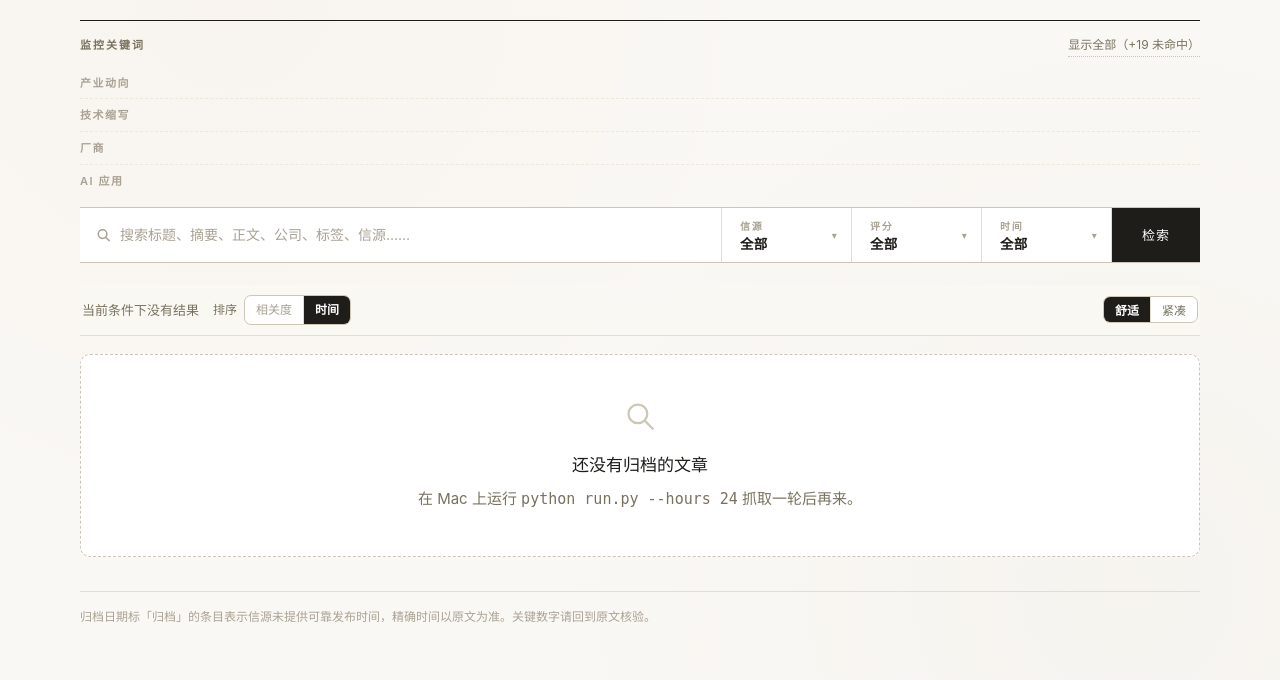
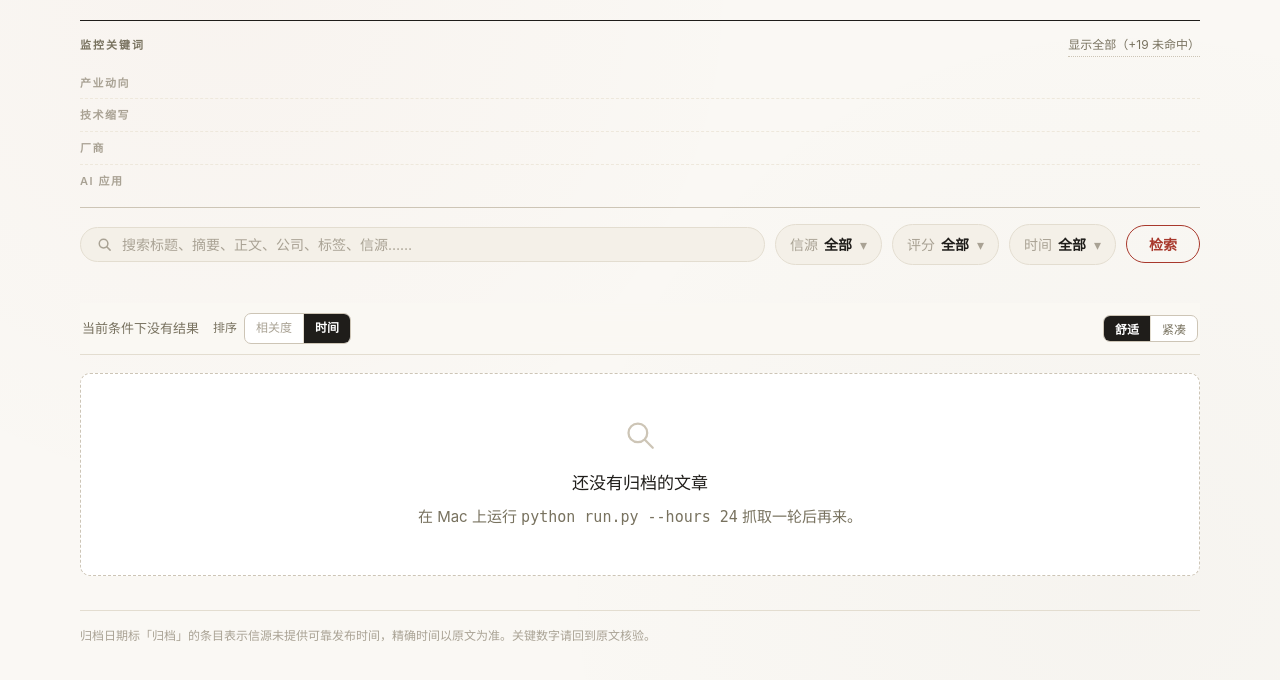
Before and after one commit to viccool6/ai-tech-intel, a Flask app: page / in a window 1280 px wide. Shown: the part 70-750 px from the top of the page. Run offline with Flask 3, Linux system fonts and the light colour scheme; the visitor is signed in with stand-in values (Sample User, id 1); data that the repository does not hold is empty.

Commit message:
ui(search): 工具条搬 E2 软 pill 版；关键词加 hover/active pill 背景
统一检索页控件的视觉语言，解决"关键词报刊风 vs 工具条 Excel 风"
两个区块气质冲突的问题：

- 工具条：去掉竖线分格 + 黑色矩形按钮。搜索框和三个筛选下拉共用
  同款软 pill（米色底 + hairline border + hover 加深）；检索按钮
  改成 accent 描边 pill，hover 填色。所有字号统一 14px
- 关键词：默认仍是纯文字（保留分类留白的报刊感），但 hover 和
  active 状态出软 pill 背景，跟工具条控件同源

参照 mockup ai-news-mockups/E2-search-pills.html。

Co-Authored-By: Claude Opus 4.7 <noreply@anthropic.com>

```diff
--- a/templates/search.html
+++ b/templates/search.html
@@ -35,10 +35,18 @@
   font-size:11px;letter-spacing:.14em;color:var(--faint);
   font-weight:600;text-transform:uppercase;padding-top:1px
 }
-.kw-list{display:flex;flex-wrap:wrap;column-gap:20px;row-gap:4px;font-size:13.5px}
-.kw-list a{color:var(--ink-soft);display:inline-flex;align-items:baseline;gap:5px}
-.kw-list a:hover{color:var(--accent)}
-.kw-list a.active{color:var(--ink);font-weight:600}
+/* Keyword list: default text-only (报刊风). Hover/active gets a soft pill
+   background so the interactive state echoes the b-toolbar pill controls
+   below — same rounded shape + surface-2 fill + line hairline. */
+.kw-list{display:flex;flex-wrap:wrap;column-gap:10px;row-gap:4px;font-size:13.5px}
+.kw-list a{
+  color:var(--ink-soft);display:inline-flex;align-items:baseline;gap:5px;
+  padding:3px 10px;margin:0 -10px;border-radius:var(--r-pill);
+  border:1px solid transparent;background:transparent;
+  transition:background var(--dur) var(--ease),border-color var(--dur) var(--ease),color var(--dur) var(--ease)
+}
+.kw-list a:hover{background:var(--surface-2);border-color:var(--line);color:var(--ink);margin:0}
+.kw-list a.active{background:var(--surface-2);border-color:var(--line-strong);color:var(--ink);font-weight:600;margin:0}
 .kw-list a.active::before{
   content:"■";color:var(--accent);font-size:8px;margin-right:4px;
   transform:translateY(-1px);display:inline-block
@@ -48,62 +56,60 @@
   font-size:11.5px;color:var(--faint);
   font-variant-numeric:tabular-nums;letter-spacing:.02em
 }
+.kw-list a:hover .n, .kw-list a.active .n{color:var(--muted)}
 @media(max-width:640px){
   .kw-row{grid-template-columns:1fr;gap:4px}
   .kw-cat{padding-top:0}
 }
 
-/* ============================ B4 toolbar: single-row vertical partitions ============================ */
-/* Search + three filter dropdowns + submit, all in one horizontal strip
-   separated by 1px vertical rules. Replaces the old two-row .q-row/.filter-row.
-   The whole strip is still a plain <form>, so hitting Enter in the search
-   field submits, and the hidden inputs at the bottom preserve sort/keyword/
-   page state (identical semantics to the old panel). */
+/* ============================ E2 toolbar: soft-pill controls ============================ */
+/* Every cell — search input, 3 filter dropdowns, submit — shares one visual
+   language: rounded pill, surface-2 fill, hairline border, subtle hover.
+   No vertical rules, no stark black button. Same font-size everywhere (14px)
+   so nothing steals the eye. Enter submits from the input; each select also
+   auto-submits on change via onchange="this.form.submit()" — the submit
+   button is retained for readers who visually expect one. */
 .b-toolbar{
-  display:flex;align-items:stretch;
-  border-bottom:1px solid var(--line-strong);
-  background:var(--surface);margin:0
+  display:flex;align-items:center;gap:10px;flex-wrap:wrap;
+  padding:16px 0;margin:0
 }
-.b-toolbar > *{border-right:1px solid var(--line)}
-.b-toolbar > *:last-child{border-right:0}
 .b-search-cell{
-  flex:1;position:relative;display:flex;align-items:center;
-  padding:10px 18px 10px 40px;min-width:220px
+  flex:1;min-width:280px;
+  display:flex;align-items:center;gap:10px;
+  padding:8px 16px;background:var(--surface-2);border:1px solid var(--line);
+  border-radius:var(--r-pill);transition:border-color var(--dur) var(--ease),background var(--dur) var(--ease)
 }
-.b-search-cell svg{position:absolute;left:16px;top:50%;transform:translateY(-50%);color:var(--faint);pointer-events:none}
+.b-search-cell:focus-within{border-color:var(--ink);background:var(--surface)}
+.b-search-cell svg{color:var(--faint);flex:none}
 .b-search-cell input{
   width:100%;border:0;background:transparent;font-family:inherit;
-  font-size:14px;color:var(--ink);outline:0;padding:2px 0
+  font-size:14px;color:var(--ink);outline:0;padding:0
 }
 .b-search-cell input::placeholder{color:var(--faint)}
-/* Native <select> inside a two-line label cell. Absolute-position the select
-   over the visible label so the cell doubles as a clickable dropdown. */
 .b-filter-cell{
-  position:relative;min-width:130px;padding:10px 30px 10px 18px;
-  font-size:12px;color:var(--muted);cursor:pointer;letter-spacing:.02em;
-  display:flex;flex-direction:column;justify-content:center;gap:1px
+  position:relative;display:flex;align-items:baseline;gap:6px;
+  padding:8px 14px;background:var(--surface-2);border:1px solid var(--line);
+  border-radius:var(--r-pill);cursor:pointer;transition:border-color var(--dur) var(--ease),background var(--dur) var(--ease)
 }
-.b-filter-cell .k{font-size:10px;letter-spacing:.18em;text-transform:uppercase;color:var(--faint);font-weight:600}
-.b-filter-cell .v{font-size:13.5px;color:var(--ink);font-weight:600;line-height:1.2}
-.b-filter-cell .caret{position:absolute;right:14px;top:50%;transform:translateY(-50%);color:var(--faint);font-size:10px}
+.b-filter-cell:hover{border-color:var(--line-strong);background:var(--surface)}
+.b-filter-cell .k{font-size:14px;color:var(--faint)}
+.b-filter-cell .v{font-size:14px;color:var(--ink);font-weight:600}
+.b-filter-cell .caret{font-size:14px;color:var(--faint);margin-left:2px}
 .b-filter-cell select{
   position:absolute;inset:0;opacity:0;cursor:pointer;
-  font-family:inherit;font-size:14px;background:var(--surface)
+  font-family:inherit;font-size:14px
 }
-.b-filter-cell:hover .v{color:var(--accent)}
-.b-filter-cell:focus-within{background:var(--surface-2)}
 .b-submit{
-  border:0;background:var(--ink);color:#fff;font-family:inherit;
-  padding:0 30px;font-size:13px;letter-spacing:.08em;cursor:pointer;
-  transition:background var(--dur) var(--ease)
+  padding:8px 22px;border:1px solid var(--accent);color:var(--accent);
+  background:transparent;font-family:inherit;font-size:14px;font-weight:600;
+  border-radius:var(--r-pill);cursor:pointer;
+  transition:background var(--dur) var(--ease),color var(--dur) var(--ease)
 }
-.b-submit:hover{background:var(--accent)}
+.b-submit:hover{background:var(--accent);color:#fff}
 @media(max-width:720px){
-  .b-toolbar{flex-wrap:wrap}
-  .b-toolbar > *{border-right:0;border-bottom:1px solid var(--line)}
   .b-search-cell{flex:1 0 100%}
-  .b-filter-cell{flex:1 0 33%}
-  .b-submit{flex:1 0 100%;padding:12px}
+  .b-filter-cell{flex:1 0 calc(33% - 8px)}
+  .b-submit{flex:1 0 100%}
 }
 
 /* ---- active filters: every applied condition is visible and removable ---- */
```
